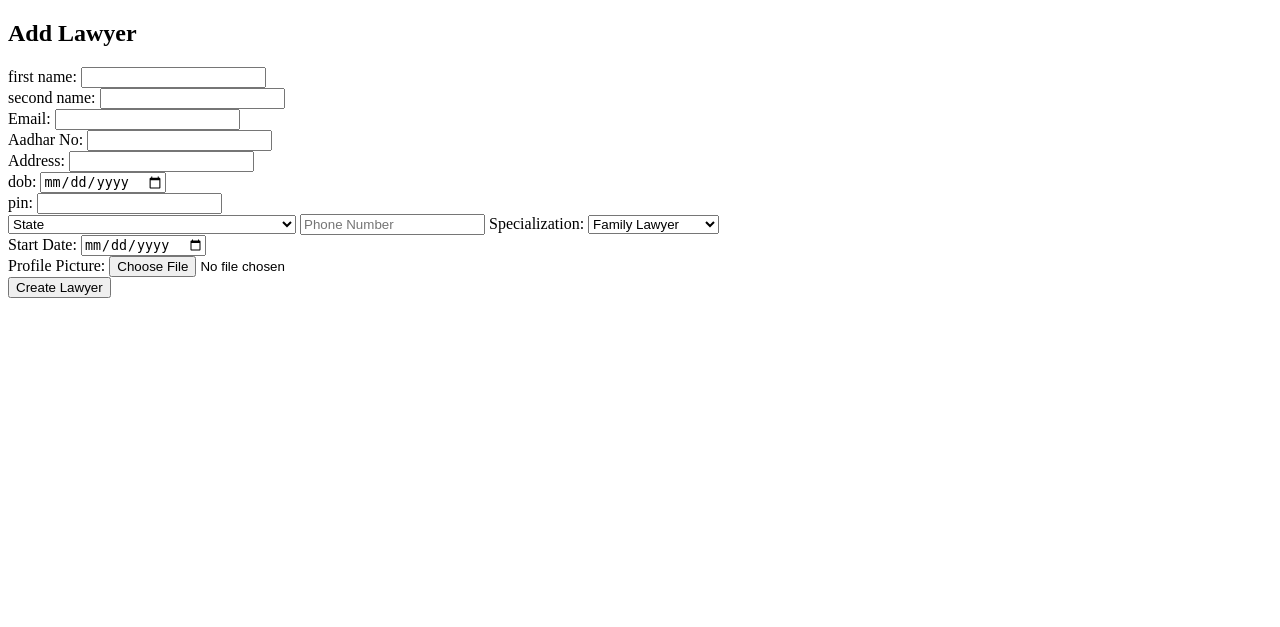
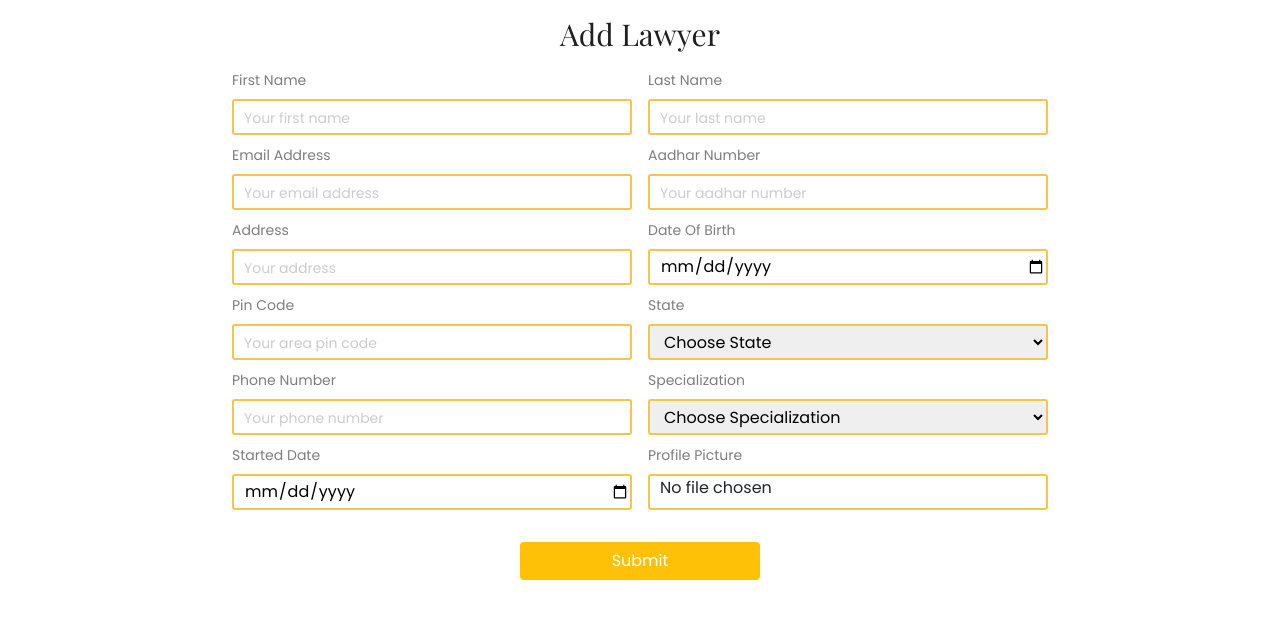
Before and after one commit to AbyvargheseMandapathel/advocate, a Django app: page /accounts/add_lawyer/ in a window 1280 px wide. Shown: the top 627 px of the page. Run offline with Django 4.2, Linux system fonts and the light colour scheme; a user stored in the database is signed in; some libraries are stand-ins or nearby versions; some web fonts are replaced.

Commit message:
nthokeyo katti

```diff
--- a/accounts/admin.py
+++ b/accounts/admin.py
@@ -1,7 +1,6 @@
 from django.contrib import admin
 from django.contrib.auth.admin import UserAdmin
-from .models import CustomUser, LawyerProfile , ContactEntry , Booking , Student, Internship
-
+from .models import CustomUser, LawyerProfile , ContactEntry , Booking , Student, Internship, Application
 class CustomUserAdmin(UserAdmin):
     fieldsets = (
         (None, {'fields': ('username', 'password')}),
@@ -20,3 +19,4 @@ admin.site.register(ContactEntry)
 admin.site.register(Booking)
 admin.site.register(Student)
 admin.site.register(Internship)
+admin.site.register(Application)
--- a/accounts/templates/admin/add_lawyer.html
+++ b/accounts/templates/admin/add_lawyer.html
@@ -1,35 +1,83 @@
+{% load static %}
 <!DOCTYPE html>
 <html lang="en">
+
 <head>
     <meta charset="UTF-8">
     <meta name="viewport" content="width=device-width, initial-scale=1.0">
     <title>Add Lawyer</title>
+
+    <link rel="stylesheet" href="{% static 'css/bootstrap.min.css' %}">
+    <link rel="stylesheet" href="{% static 'css/owl.carousel.min.css' %}">
+    <link rel="stylesheet" href="{% static 'css/magnific-popup.css' %}">
+    <link rel="stylesheet" href="{% static 'css/font-awesome.min.css' %}">
+    <link rel="stylesheet" href="{% static 'css/themify-icons.css' %}">
+    <link rel="stylesheet" href="{% static 'css/nice-select.css' %}">
+    <link rel="stylesheet" href="{% static 'css/flaticon.css' %}">
+    <link rel="stylesheet" href="{% static 'css/flaticon.css' %}">
+    <link rel="stylesheet" href="{% static 'css/gijgo.css' %}">
+    <link rel="stylesheet" href="{% static 'css/slicknav.css' %}">
+    <link rel="stylesheet" href="{% static 'css/style.css' %}">
+    <link rel="stylesheet" href="{% static 'css/add_lawyer.css' %}">
+
+    <!-- icons -->
+    <script src="https://kit.fontawesome.com/bc4fa34d4c.js" crossorigin="anonymous"></script>
 </head>
+
 <body>
-    <h2>Add Lawyer</h2>
 
-    {% if error_message %}
-    <p style="color: red;">{{ error_message }}</p>
-    {% endif %}
 
-    <form method="post" enctype="multipart/form-data">
+
+    <div class="container pb-5">
+        <h2 class="mt-3 text-center">Add Lawyer</h2>
+
+        <div class="row">
+            <div class="col-md-12">
+                <form method="POST" enctype="multipart/form-data">
                     {% csrf_token %}
-        <label for="id_first">first name:</label>
-        <input type="text" name="first_name" id="first_name" required><br>
-        <label for="id_first">second name:</label>
-        <input type="text" name="last_name" id="last_name" required><br>
-        <label for="id_email">Email:</label>
-        <input type="email" name="email" id="email" required><br>
-        <label for="id_adharno">Aadhar No:</label>
-        <input type="text" name="adharno" id="adharno" required><br>
-        <label for="id_address">Address:</label>
-        <input type="text" name="address" id="address" required><br>
-        <label for="id_dob">dob:</label>
-        <input type="date" name="dob" id="dob" required><br>
-        <label for="id_pin">pin:</label>
-        <input type="text" name="pin" id="pin" required><br>
-        <select class="form-select" id="state" name="state" required >
-            <option value="" disabled selected>State</option>
+
+                    <div class="input-row">
+                        <div class="input-group">
+                            <label for="first_name">First Name</label>
+                            <input type="text" name="first_name" placeholder="Your first name" required />
+                        </div>
+                        <div class="input-group">
+                            <label for="last_name">Last Name</label>
+                            <input type="text" name="last_name" placeholder="Your last name" required />
+                        </div>
+                    </div>
+
+                    <div class="input-row">
+                        <div class="input-group">
+                            <label for="email">Email Address</label>
+                            <input type="email" name="email" placeholder="Your email address" required />
+                        </div>
+                        <div class="input-group">
+                            <label for="aadharno">Aadhar Number</label>
+                            <input type="number" name="adharno" placeholder="Your aadhar number" required />
+                        </div>
+                    </div>
+
+                    <div class="input-row">
+                        <div class="input-group">
+                            <label for="address">Address</label>
+                            <input type="text" name="address" placeholder="Your address" required />
+                        </div>
+                        <div class="input-group">
+                            <label for="dob">Date Of Birth</label>
+                            <input type="date" name="dob" required />
+                        </div>
+                    </div>
+
+                    <div class="input-row">
+                        <div class="input-group">
+                            <label for="pin">Pin Code</label>
+                            <input type="number" name="pin" placeholder="Your area pin code" required />
+                        </div>
+                        <div class="input-group">
+                            <label for="state">State</label>
+                            <select name="state" required>
+                                <option value="" disabled selected>Choose State</option>
                                 <option value="Andhra Pradesh">Andhra Pradesh</option>
                                 <option value="Arunachal Pradesh">Arunachal Pradesh</option>
                                 <option value="Assam">Assam</option>
@@ -60,32 +108,93 @@
                                 <option value="West Bengal">West Bengal</option>
                                 <option value="Andaman and Nicobar Islands">Andaman and Nicobar Islands</option>
                                 <option value="Chandigarh">Chandigarh</option>
-            <option value="Dadra and Nagar Haveli and Daman and Diu">Dadra and Nagar Haveli and Daman and Diu</option>
+                                <option value="Dadra and Nagar Haveli and Daman and Diu">Dadra and Nagar Haveli and
+                                    Daman and Diu
+                                </option>
                                 <option value="Lakshadweep">Lakshadweep</option>
                                 <option value="Delhi">Delhi</option>
                                 <option value="Puducherry">Puducherry</option>
                             </select>
-        <input type="tel" class="form-control" id="phone" name="phone" placeholder="Phone Number" required oninput="formatPhoneNumber()" onchange="validatePhoneNumber()">
+                        </div>
+                    </div>
 
-
-        <!-- New fields for LawyerProfile -->
-        <label for="id_specialization">Specialization:</label>
-        <select name="specialization" id="specialization" required>
+                    <div class="input-row">
+                        <div class="input-group">
+                            <label for="phone">Phone Number</label>
+                            <input type="tel" name="phone" required oninput="formatPhoneNumber()"
+                                placeholder="Your phone number" onchange="validatePhoneNumber()" />
+                        </div>
+                        <div class="input-group">
+                            <label for="specialization">Specialization</label>
+                            <select name="specialization" required>
+                                <option selected disabled>Choose Specialization</option>
                                 <option value="family">Family Lawyer</option>
                                 <option value="criminal">Criminal Lawyer</option>
                                 <option value="consumer">Consumer Lawyer</option>
-        </select><br>
+                            </select>
+                        </div>
+                    </div>
 
-        <label for="id_start_date">Start Date:</label>
-        <input type="date" name="start_date" id="start_date" required><br>
+                    <div class="input-row">
+                        <div class="input-group">
+                            <label for="start_date">Started Date</label>
+                            <input type="date" name="start_date" required />
+                        </div>
+                        <div class="input-group">
+                            <label for="profile_picture">Profile Picture</label>
+                            <input type="file" name="profile_picture" accept=".jpg, .jpeg, .png" id="profile_picture"
+                                required />
+                        </div>
+                    </div>
 
-        <!-- <label for="id_experience">Experience (in years):</label>
-        <input type="number" name="experience" id="experience" required><br> -->
+                    <div class="profile-img-preview d-flex justify-content-center mt-2"></div>
 
-        <label for="id_profile_picture">Profile Picture:</label>
-        <input type="file" name="profile_picture" id="profile_picture"><br>
+                    <!-- {% if error_message %}
+                        <p class="text-center text-danger my-2">
+                            <i class="fa-solid fa-circle-exclamation"></i>
+                            {{ error_message }}
+                        </p>
+                    {% endif %} -->
 
-        <button type="submit">Create Lawyer</button>
+                    <div class="d-flex justify-content-center align-items-center mt-4">
+                        <button type="submit" class="btn rounded bg-warning text-white" style="min-width: 15em;">
+                            Submit
+                        </button>
+                    </div>
                 </form>
+            </div>
+        </div>
+    </div>
+
+    <script>
+
+        document.querySelector('#profile_picture').addEventListener('change', handleImageChange);
+
+        function handleImageChange(e) {
+            const fileInput = e.target;
+            const previewContainer = document.querySelector('.profile-img-preview');
+            console.log(fileInput.files);
+
+            // Clear previous preview, if any
+            while (previewContainer.firstChild) {
+                previewContainer.removeChild(previewContainer.firstChild);
+            }
+
+            if (fileInput.files && fileInput.files[0]) {
+                const reader = new FileReader();
+
+                reader.onload = function (event) {
+                    const img = document.createElement('img');
+                    img.setAttribute('src', event.target.result);
+                    img.setAttribute('alt', 'Selected Profile Picture');
+
+                    previewContainer.appendChild(img);
+                };
+
+                reader.readAsDataURL(fileInput.files[0]);
+            }
+        }
+    </script>
 </body>
+
 </html>
--- a/accounts/templates/student/internship_detail.html
+++ b/accounts/templates/student/internship_detail.html
@@ -10,3 +10,7 @@
 <div class="roles">
     {{ roles_html|safe }}
 </div>
+<form method="post">
+    {% csrf_token %}
+    <button type="submit" class="apply-button">Apply</button>
+  </form>
--- a/accounts/views.py
+++ b/accounts/views.py
@@ -16,10 +16,12 @@ from django.utils.http import urlsafe_base64_decode
 from .forms import CustomPasswordResetForm  # Import your custom form class
 from django.core.exceptions import ValidationError
 from datetime import datetime
-from .models import LawyerProfile , ContactEntry , Internship
+from .models import LawyerProfile , ContactEntry , Internship , Student , Application
 from .forms import ContactForm , BookingForm
 from .models import Booking
 import markdown
+from django.contrib import messages
+
 
 
 
@@ -346,9 +348,19 @@ def booking_details(request, booking_id):
     booking = get_object_or_404(Booking, pk=booking_id)
     return render(request, 'booking_details.html', {'booking': booking})
 
+def internship_detail(request, internship_id):
+    internship = get_object_or_404(Internship, id=internship_id)
+    roles_html = markdown.markdown(internship.roles)
 
+    if request.method == 'POST':
+        if request.user.user_type == 'student':
+            student = Student.objects.get(user=request.user)
+            application, created = Application.objects.get_or_create(internship=internship, student=student)
+            if created:
+                messages.success(request, 'Application submitted successfully.')
+            else:
+                messages.warning(request, 'You have already applied to this internship.')
 
-def internship_detail(request, internship_id):
-    internship = Internship.objects.get(id=internship_id)
-    roles_html = markdown.markdown(internship.roles)
+            return redirect('internship_detail', internship_id=internship_id)
+
     return render(request, 'student/internship_detail.html', {'internship': internship, 'roles_html': roles_html})
--- a/law/settings.py
+++ b/law/settings.py
@@ -46,6 +46,7 @@ INSTALLED_APPS = [
     'allauth.account',
     'allauth.socialaccount',
     'allauth.socialaccount.providers.google',
+
 ]
 
 MIDDLEWARE = [
@@ -56,6 +57,8 @@ MIDDLEWARE = [
     'django.contrib.auth.middleware.AuthenticationMiddleware',
     'django.contrib.messages.middleware.MessageMiddleware',
     'django.middleware.clickjacking.XFrameOptionsMiddleware',
+    'django.contrib.messages.middleware.MessageMiddleware',  # Add this line
+
 ]
 
 ROOT_URLCONF = 'law.urls'
--- /dev/null
+++ b/static/css/add_lawyer.css
@@ -0,0 +1,50 @@
+.input-row {
+    width: 100%;
+    display: flex;
+    justify-content: center;
+    column-gap: 1em;
+    padding: 0 1em;
+}
+
+.input-group {
+    display: flex;
+    flex-direction: column;
+    margin-top: 10px;
+    max-width: 25em;
+}
+
+.input-group input,
+.input-group select {
+    width: 100%;
+    height: 2.25em;
+    outline: none;
+    border: 2px solid #f2c64d;
+    border-radius: 3px;
+    padding-left: 10px;
+}
+
+input::-webkit-outer-spin-button,
+input::-webkit-inner-spin-button {
+  -webkit-appearance: none;
+  margin: 0;
+}
+
+input[type="file"]::-webkit-file-upload-button {
+    display: none;
+}
+
+.profile-img-preview img {
+    width: 10em;
+    border-radius: 5px;
+}
+
+@media screen and (max-width: 768px) {
+    .input-row {
+        flex-direction: column;
+        align-items: center;
+    }
+
+    .input-group {
+        max-width: 90%;
+    }
+}
```
Also changed, not shown: accounts/models.py (+13 -3 lines), accounts/migrations/0020_application.py (added), db.sqlite3, uploads/3_vlV6xt5.png (added). Lines whose indentation alone changed are shown as unchanged.
